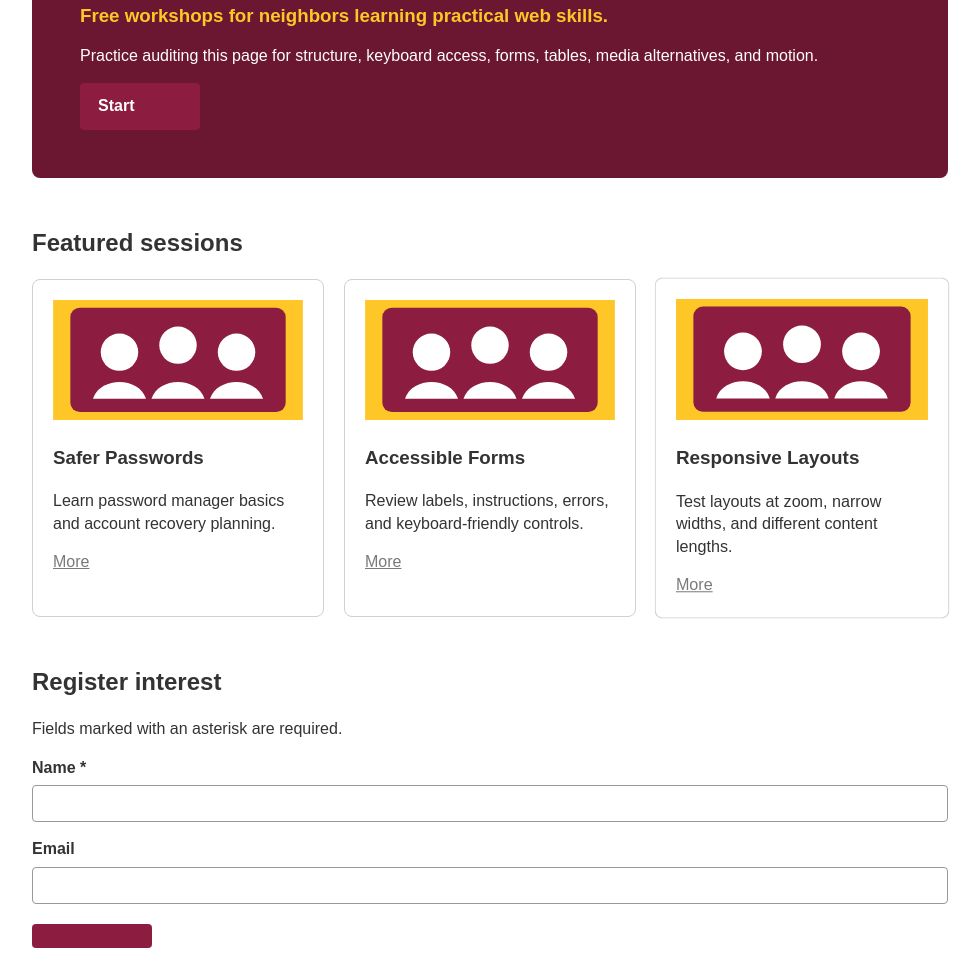
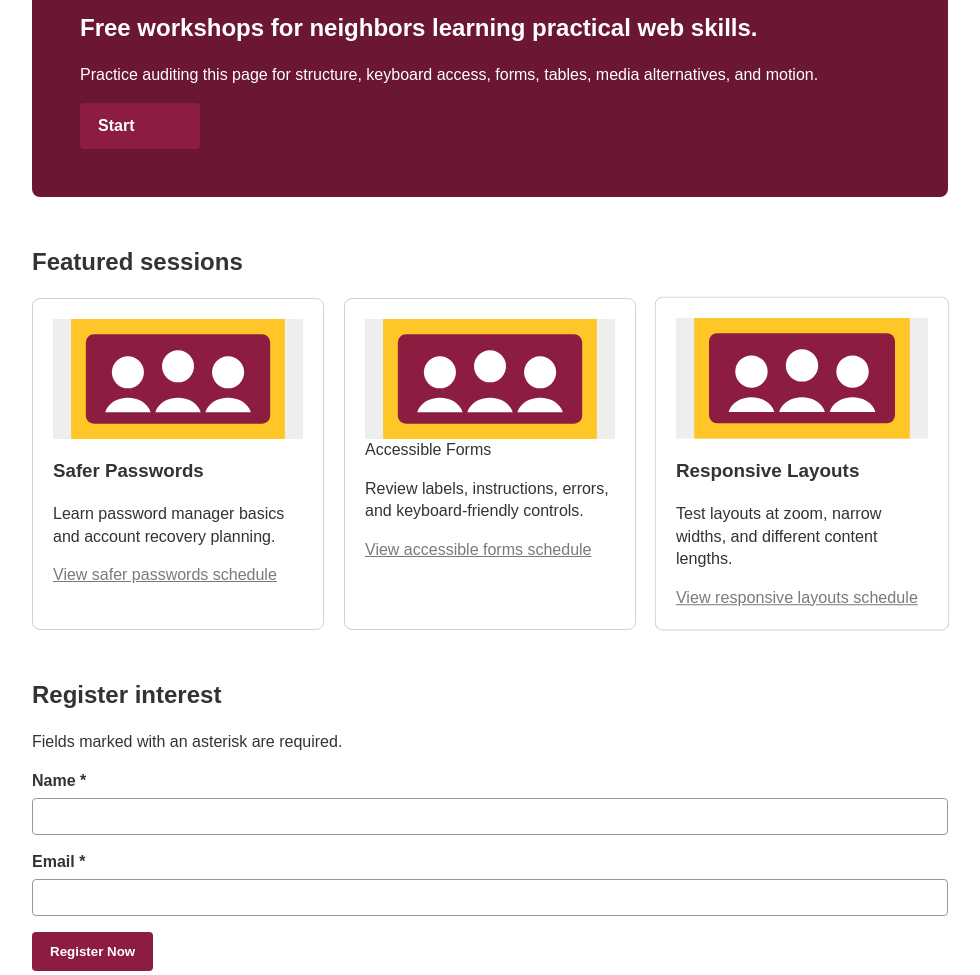
Before and after one commit to scelesta-dev/Practice-Manual-Accessibility-Audit-Lab, a plain HTML site: page index.html in a window 1280 px wide. Shown: the part 230-1205 px from the top of the page, without its empty margins (150-1130 px from the left). Drawn offline with Linux system fonts and the light colour scheme.

Commit message:
updated html and css and added files

```diff
--- a/index.html
+++ b/index.html
@@ -19,7 +19,7 @@
   <main>
     <section class="hero">
       <h1>Community Tech Day</h1>
-      <h3>Free workshops for neighbors learning practical web skills.</h3>
+      <h2>Free workshops for neighbors learning practical web skills.</h2>
       <p>Practice auditing this page for structure, keyboard access, forms, tables, media alternatives, and motion.</p>
       <a class="button-like" href="#register">Start</a>
     </section>
@@ -28,22 +28,22 @@
       <h2>Featured sessions</h2>
       <div class="cards">
         <article class="card">
-          <img src="workshop.svg" alt="poster">
+          <img src="workshop.svg" alt="">
           <h3>Safer Passwords</h3>
           <p>Learn password manager basics and account recovery planning.</p>
-          <a href="#">More</a>
+          <a href="#schedule">View safer passwords schedule</a>
         </article>
         <article class="card">
-          <img src="workshop.svg" alt="">
+          <img src="workshop.svg" alt=""
           <h3>Accessible Forms</h3>
           <p>Review labels, instructions, errors, and keyboard-friendly controls.</p>
-          <a href="#">More</a>
+          <a href="#schedule">View accessible forms schedule</a>
         </article>
         <article class="card animated-card">
-          <img src="workshop.svg" alt="People attending a workshop">
+          <img src="workshop.svg" alt="">
           <h3>Responsive Layouts</h3>
           <p>Test layouts at zoom, narrow widths, and different content lengths.</p>
-          <a href="#">More</a>
+          <a href="#schedule">View responsive layouts schedule</a>
         </article>
       </div>
     </section>
@@ -53,14 +53,14 @@
       <form>
         <p>Fields marked with an asterisk are required.</p>
         <div class="field">
-          <span>Name *</span>
-          <input id="name" name="name" type="text">
-        </div>
+  <label for="name">Name *</label>
+  <input id="name" name="name" type="text" required>
+      </div>
         <div class="field">
-          <label>Email</label>
+          <label for="email">Email *</label>
           <input id="email" name="email" type="email" required>
         </div>
-        <button type="submit"></button>
+        <button type="submit">Register Now</button>
       </form>
     </section>
 
--- a/styles.css
+++ b/styles.css
@@ -16,18 +16,13 @@ a {
   color: #8c1d40;
 }
 
-a:focus,
-button:focus,
-input:focus {
-  outline: none;
-}
 
 .site-header {
   display: flex;
   justify-content: space-between;
   align-items: center;
   gap: 24px;
-  min-width: 980px;
+  flex-wrap: wrap;
   padding: 20px 32px;
   color: #ffffff;
   background: #8c1d40;
@@ -45,9 +40,11 @@ input:focus {
 }
 
 main {
-  width: 980px;
+  width: 100%;
+  max-width: 980px;
   margin: 0 auto;
   padding: 32px;
+  box-sizing: border-box;
 }
 
 .hero {
@@ -86,7 +83,7 @@ button {
 
 .cards {
   display: grid;
-  grid-template-columns: repeat(3, 1fr);
+  grid-template-columns: repeat(auto-fit, minmax(min(100%, 250px), 1fr));
   gap: 20px;
 }
 
@@ -97,9 +94,10 @@ button {
 }
 
 .card img {
+  display: block;
   width: 100%;
   height: 120px;
-  object-fit: cover;
+  object-fit: contain;
   background: #eeeeee;
 }
 
@@ -147,3 +145,12 @@ td {
   padding: 10px 12px;
   border: 1px solid #cccccc;
 }
+
+a:focus-visible,
+button:focus-visible,
+input:focus-visible,
+select:focus-visible,
+textarea:focus-visible {
+  outline: 4px solid #00ffff !important;
+  outline-offset: 4px;
+}
```
Also changed, not shown: TESTING IMAGES/200%_ZOOM.png (added), TESTING IMAGES/KEYBOARD_NAVIGATION.png (added), TESTING IMAGES/LIGHTHOUSE_CHECK_1.png (added), TESTING IMAGES/LIGHTHOUSE_CHECK_2.png (added), 1 other file.
